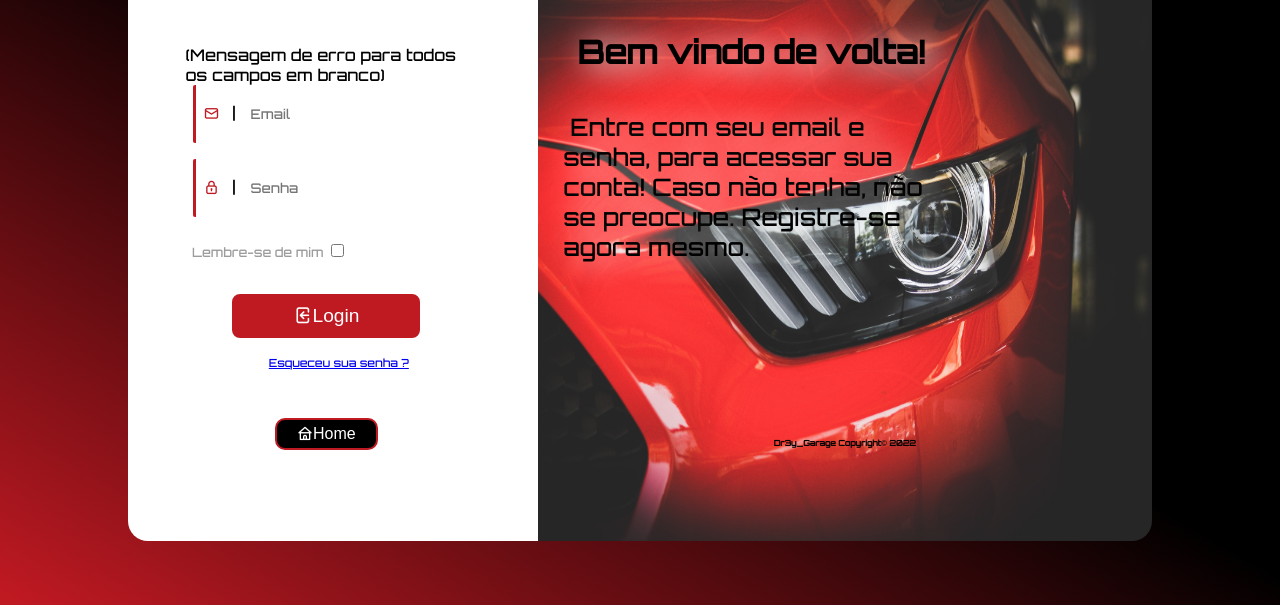
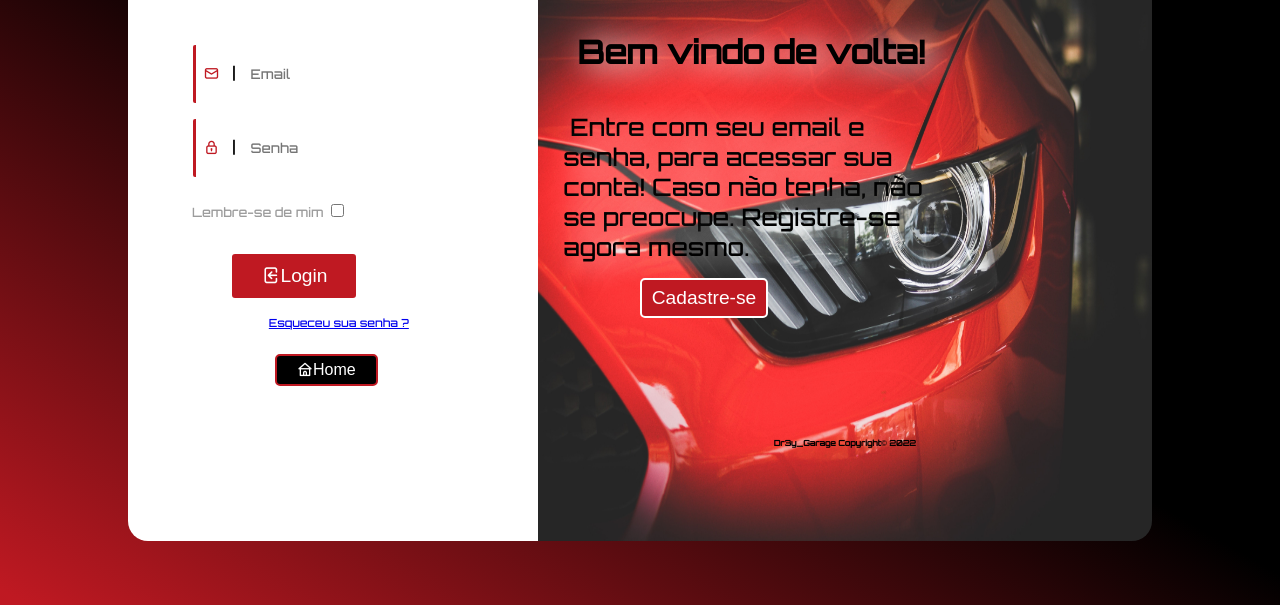
Before and after one commit to AndreyRl/Dr3y_Garage, a website: page public/login.html in a window 1280 px wide. Both pictures are taken after a click on the button "Login". Shown: the part 195-800 px from the top of the page. Drawn offline with nearby package versions, Linux system fonts and the light colour scheme.

Commit message:
padronização dos botões da tela de login e cadastro

```diff
--- a/public/css/login-cadastro.css
+++ b/public/css/login-cadastro.css
@@ -60,26 +60,34 @@ body {
 
 .btn-login-cad {
     background-color: #bf1922;
+    color: #ffffff;
     border: 2px solid #ffffff;
     text-decoration: none;
     font-size: 1em;
-    width: 10vw;
+    width: 6vw;
     height: 4vh;
     cursor: pointer;
     margin-left: 8vw;
     margin-top: 4vh;
-    border-radius: 10px;
+    border-radius: 5px;
 
     transition-duration: 0.4s;
 }
 .btn-login-cad a{
     text-decoration: none;
     color: #ffffff;
+    width: 6vw;
+    height: 4vh;
+}
+
+.login_a {
+    width: 6vw;
+    height: 4vh;
 }
 
 .btn-login-cad:hover {
-    color: #ffffff;
-    background-color: #000000;
+    color: #bf1922;
+    background-color: #ffffff;
     border: 2px solid #bf1922;
     text-shadow: 10px 3px 10px #ffffff;
     text-decoration: none;
@@ -96,7 +104,7 @@ body {
 }
 .text-copy-login {
     font-size: 0.5em;
-    margin-top: 22vh;
+    margin-top: 15vh;
     text-align: center;
     font-weight: 900;
 }
@@ -156,6 +164,7 @@ body {
 }
 
 .btn-cadastrar {
+    color: #ffffff;
     background-color: #bf1922;
     border: 2px solid #ffffff;
     text-decoration: none;
@@ -165,18 +174,17 @@ body {
     cursor: pointer;
     margin-left: 8vw;
     margin-top: 2vh;
-    border-radius: 10px;
+    border-radius: 5px;
 
     transition-duration: 0.4s;
 }
 .btn-cadastrar a{
     text-decoration: none;
-    color: #ffffff;
 }
 
 .btn-cadastrar:hover {
-    color: #ffffff;
-    background-color: #000000;
+    color: #bf1922;
+    background-color: #ffffff;
     border: 2px solid #bf1922;
     text-shadow: 10px 3px 10px #ffffff;
     text-decoration: none;
@@ -187,6 +195,7 @@ body {
 
 .btn-home {
     background-color: #000000;
+    color: #ffffff;
     border: 2px solid #bf1922;
     text-decoration: none;
     font-size: 1em;
@@ -194,19 +203,18 @@ body {
     height: 4vh;
     cursor: pointer;
     margin-left: 11.5vw;
-    margin-top: 6vh;
-    border-radius: 10px;
+    margin-top: 3vh;
+    border-radius: 5px;
 
     transition-duration: 0.4s;
 }
 .btn-home a{
     text-decoration: none;
-    color: #ffffff;
 }
 
 .btn-home:hover {
-    color: #ffffff;
-    background-color: #000000;
+    color: #bf1922;
+    background-color: #ffffff;
     border: 2px solid #bf1922;
     text-shadow: 10px 3px 10px #ffffff;
     text-decoration: none;
@@ -214,6 +222,26 @@ body {
     width: 8vw;
     height: 4vh;
 }
+
+.card_erro {
+    display: none;
+    background-color: #ffffff;
+    color: black;
+    width: 15vw;
+    position: fixed;
+    border-radius: 5px;
+    border: #bf1922 2px solid;
+    padding: 5px;
+    margin-left: 20%;
+    margin-bottom: 2vh;
+    box-shadow: 0 1px 5px #666667;
+}
+
+.card_erro #mensagem_erro{
+    font-weight: 800px;
+    font-size: 1em;
+}
+
 /* LOGIN----------------------------------- */
 
 .full-screen-login {
@@ -261,25 +289,26 @@ body {
 .btn-login {
     background-color: #bf1922;
     border: 2px solid #ffffff;
+    color: #ffffff;
     text-decoration: none;
     font-size: 1.2em;
-    width: 15vw;
+    width: 10vw;
     height: 6vh;
     cursor: pointer;
     margin-left: 8vw;
     margin-top: 4vh;
-    border-radius: 10px;
+    border-radius: 5px;
 
     transition-duration: 0.4s;
 }
 .btn-login a{
     text-decoration: none;
-    color: #ffffff;
 }
 
+
 .btn-login:hover {
-    color: #ffffff;
-    background-color: #000000;
+    color: #bf1922;
+    background-color: #ffffff;
     border: 2px solid #bf1922;
     text-shadow: 10px 3px 10px #ffffff;
     text-decoration: none;
@@ -305,6 +334,34 @@ body {
     z-index: 1;
 }
 
+
+.btn-cad-login {
+    background-color: #bf1922;
+    border: 2px solid #ffffff;
+    color: #ffffff;
+    text-decoration: none;
+    font-size: 1.2em;
+    width: 10vw;
+    height: 5vh;
+    cursor: pointer;
+    margin-left: 8vw;
+    margin-top: 2vh;
+    border-radius: 5px;
+
+    transition-duration: 0.4s;
+}
+
+.btn-cad-login:hover {
+    color: #bf1922;
+    background-color: #ffffff;
+    border: 2px solid #bf1922;
+    text-shadow: 10px 3px 10px #ffffff;
+    text-decoration: none;
+    font-size: 1.2em;
+    width: 12vw;
+    height: 5vh;
+}
+
 .right-card-login span {
     color: #000000;
     text-shadow: 10px 3px 30px #ffffff;
--- a/public/login.html
+++ b/public/login.html
@@ -38,7 +38,7 @@
 
                     <span class="remenber">Lembre-se de mim <input type="checkbox" name="" id=""></span>
 
-                <button onclick="entrar()" class="btn-login"><a href="#"><i class="uil uil-signin"></i>Login</a></button>
+                    <a href="#"><button onclick="entrar()" class="btn-login"><i class="uil uil-signin"></i>Login</button></a>
 
                 <div id="div_aguardar" class="loading-div">
                     <img src="./assets/circle-loading.gif" id="loading-gif">
@@ -50,7 +50,7 @@
 
                 <span class="forget-password"><a href="#">Esqueceu sua senha ?</a></span>
 
-                <button class="btn-home"><a href="index.html"><i class="uil uil-home"></i>Home</a></button>
+                <a href="index.html"><button class="btn-home"><i class="uil uil-home"></i>Home</button></a>
 
             </div>
 
@@ -60,6 +60,8 @@
 
                 <span>&nbsp;Entre com seu email e senha, para acessar sua conta!
                     Caso não tenha, não se preocupe. Registre-se agora mesmo.</span>
+
+                    <a href="cadastro.html"><button class="btn-cad-login">Cadastre-se</button></a>
 
                     <div class="text-copy-login">Dr3y_Garage Copyright&copy; 2022</div>
 
@@ -76,15 +78,25 @@
 
 
     function entrar() {
-        // aguardar();
+        aguardar();
 
         var emailVar = email_input.value;
         var senhaVar = senha_input.value;
 
         if (emailVar == "" || senhaVar == "") {
             cardErro.style.display = "block"
-            mensagem_erro.innerHTML = "(Mensagem de erro para todos os campos em branco)";
-            // finalizarAguardar();
+            mensagem_erro.innerHTML = "Preencha todos os campos para prosseguir!";
+            finalizarAguardar();
+            return false;
+        }
+        else {
+            setInterval(sumirMensagem, 5000)
+        }
+
+        if (emailVar.indexOf("@") == -1 || emailVar.indexOf(".com") == -1) {
+            cardErro.style.display = "block"
+            mensagem_erro.innerHTML = "Ops, e-mail inválido! Verifique e tente novamente.";
+            finalizarAguardar();
             return false;
         }
         else {
```
Also changed, not shown: public/cadastro.html (+24 -4 lines).
